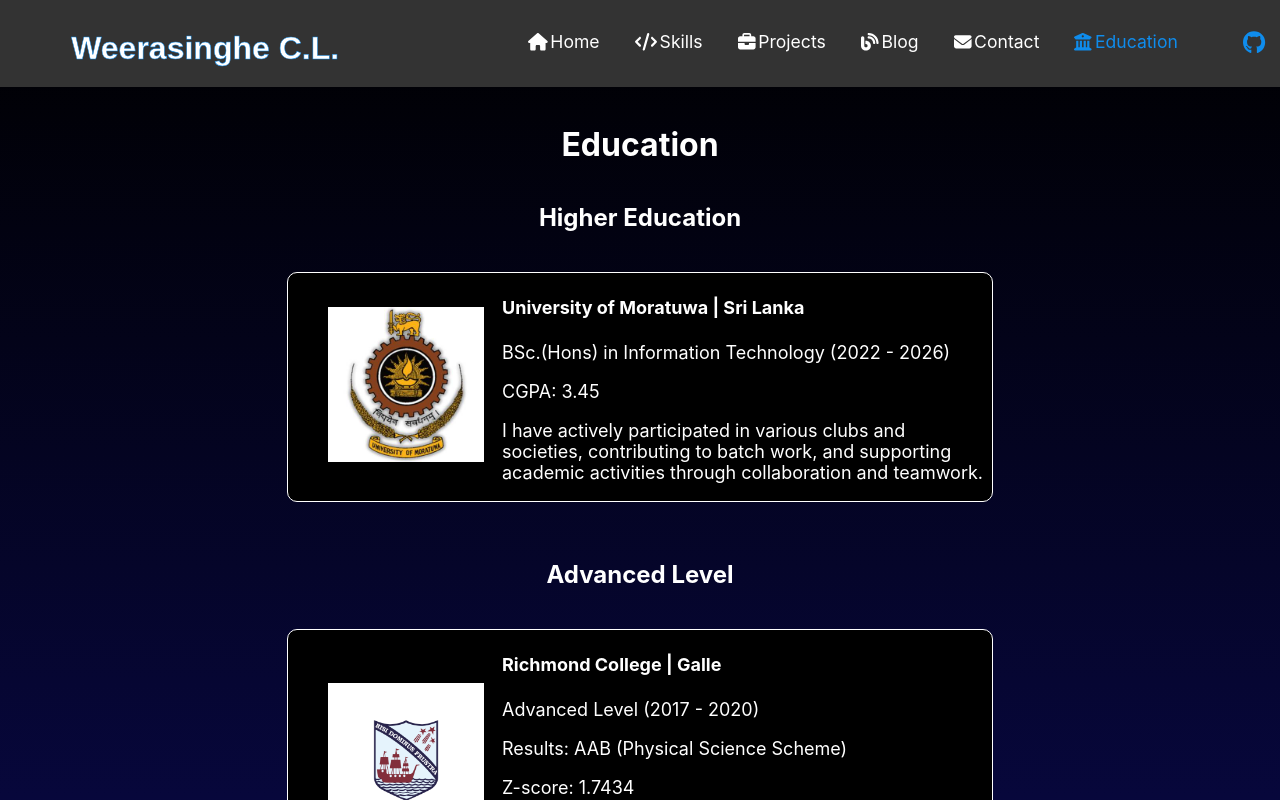
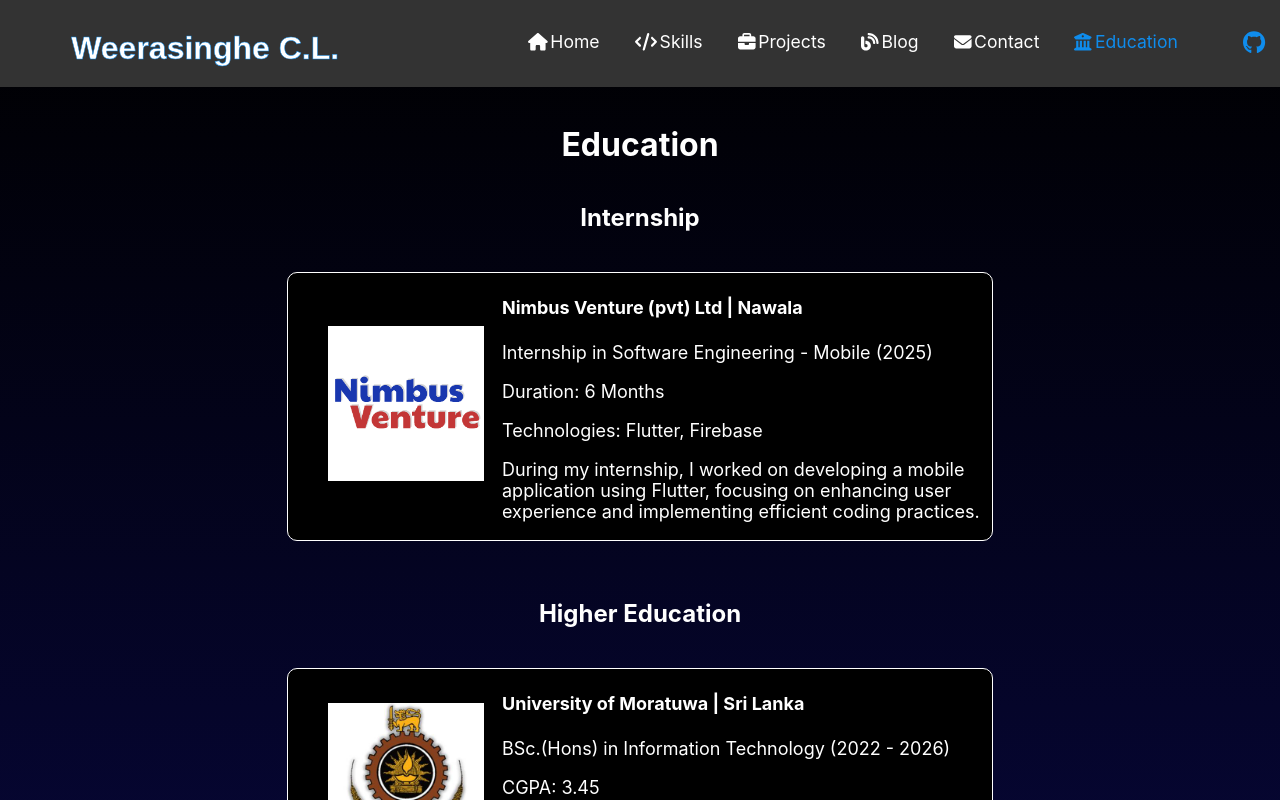
Before and after one commit to chamodlw/portfolio_chamod, a React (Create React App) app: page /education in a window 1280 px wide. Shown: the top 800 px of the page. Built offline with nearby package versions, Linux system fonts and the light colour scheme.

Commit message:
education change

```diff
--- a/src/components/education.js
+++ b/src/components/education.js
@@ -3,6 +3,7 @@ import '../css/education.css';
 import img1 from '../images/ccbc.jpg';
 import img2 from '../images/rcg.jpg';
 import img3 from '../images/uom.jpg';
+import img4 from '../images/nimbus.png';
 
 const Education = () => {
 return (
@@ -11,6 +12,27 @@ return (
             <h1>Education</h1>
         </div>
         <div className='education-body'>
+            <div className='internship'>
+                <div className='sub-header'>
+                    <h2>Internship</h2>
+                    <div className='sub-body'>
+                        <div className="carde">
+                            <div className="carde-header">
+                                <img src={img4} alt="Card" className="carde-image" />
+                            </div>
+                            <div className="carde-text">
+                                <h4>Nimbus Venture (pvt) Ltd | Nawala</h4>
+                                <p>Internship in Software Engineering - Mobile (2025)</p>
+                                <p>Duration: 6 Months</p>
+                                <p>Technologies: Flutter, Firebase</p>
+                                <p>
+                                    During my internship, I worked on developing a mobile application using Flutter, focusing on enhancing user experience and implementing efficient coding practices.
+                                </p>
+                            </div>
+                        </div>
+                    </div>
+                </div>
+            </div>
             <div className='uni'>
                 <div className='sub-header'>
                     <h2>Higher Education</h2>
```
Also changed, not shown: src/images/nimbus.png (added).
